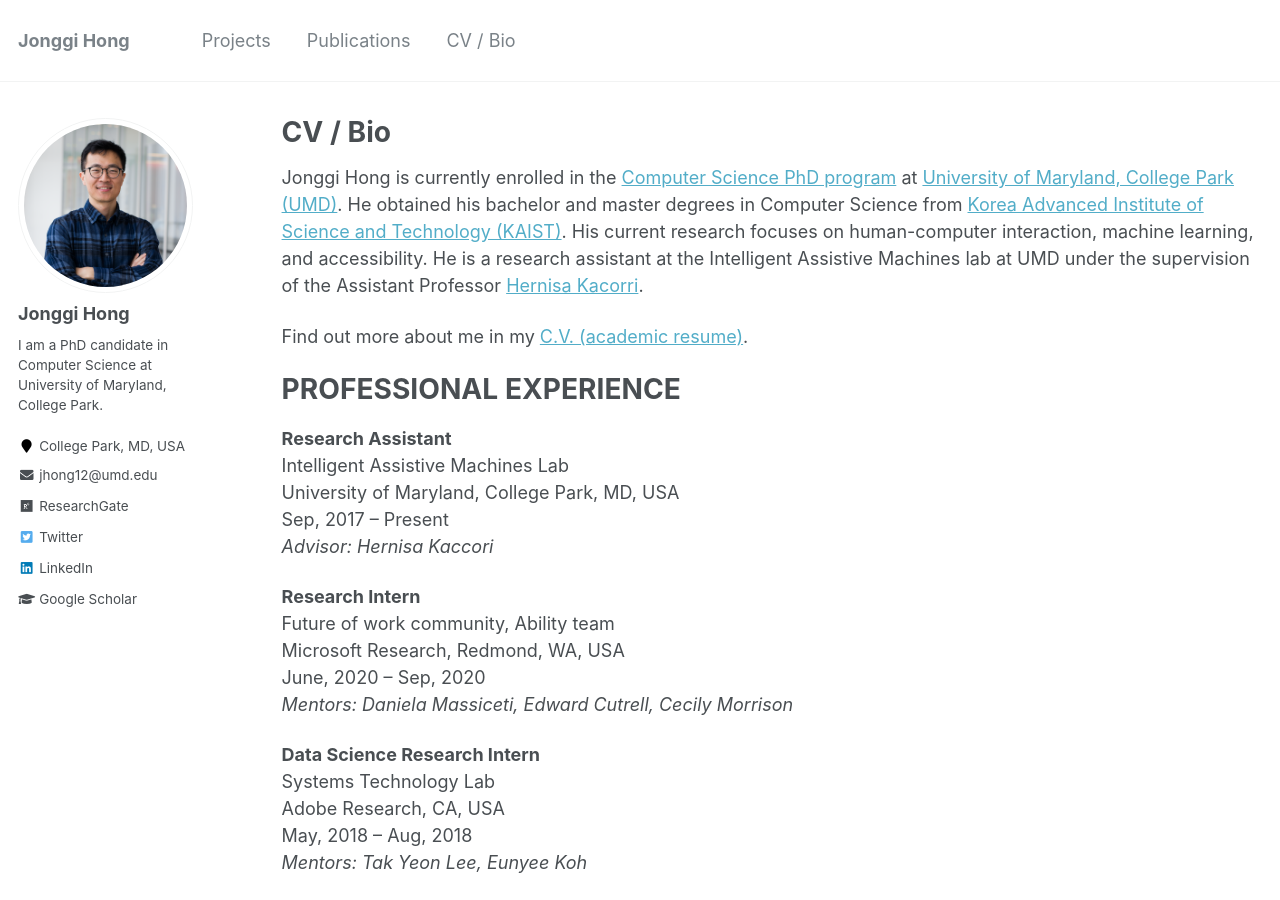
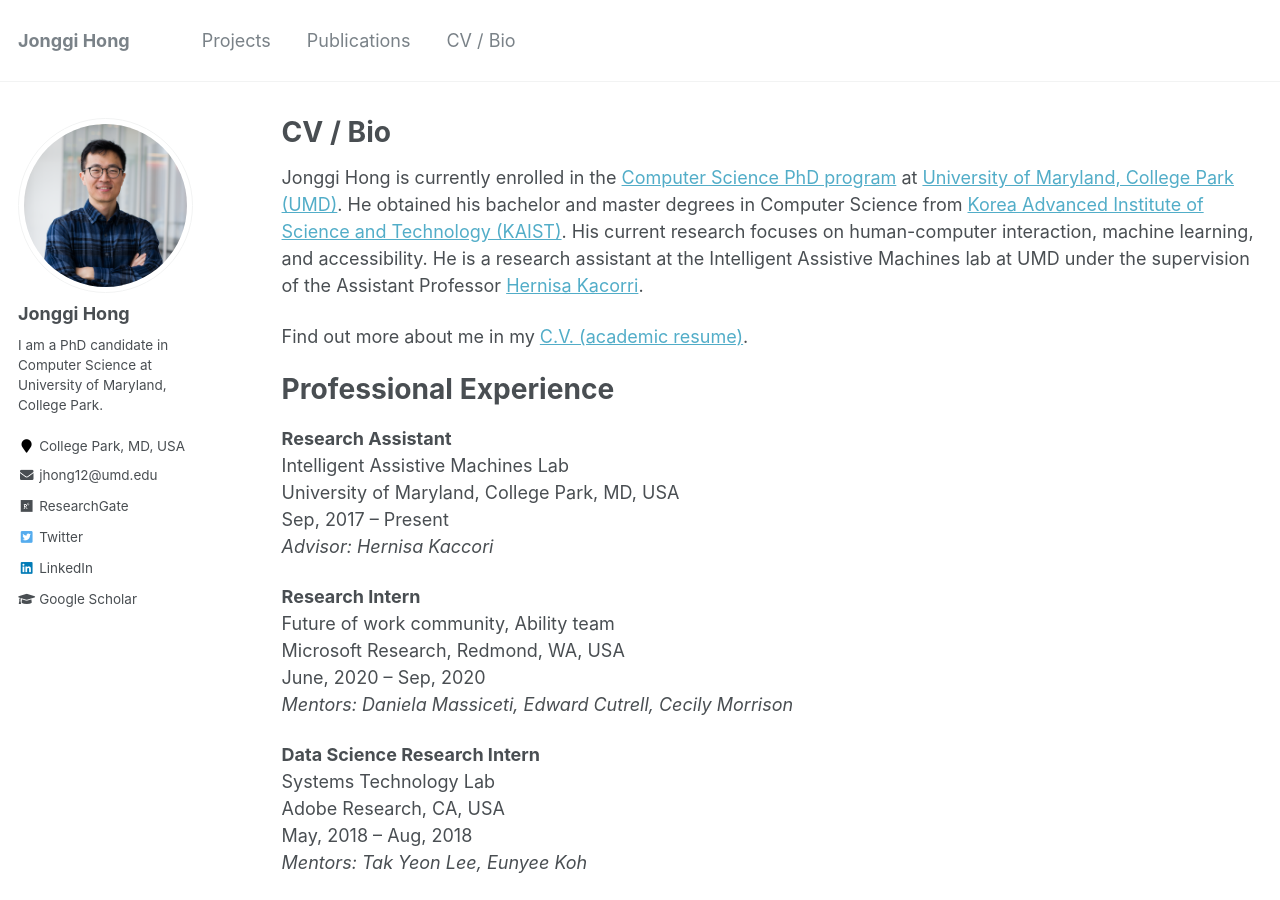
Before and after one commit to jonggi/jonggi.github.io, a Jekyll site: the page built from biocv.md, in a window 1280 px wide and 900 px high. Built offline with Jekyll 4.4.1, drawn with Linux system fonts in a browser that asks for light colours.

Commit message:
update after meeting - in progress

```diff
--- a/biocv.md
+++ b/biocv.md
@@ -16,7 +16,7 @@ He is a research assistant at the Intelligent Assistive Machines lab at UMD unde
 
 Find out more about me in my [C.V. (academic resume)](../CV_JonggiHong.pdf).
 
-# PROFESSIONAL EXPERIENCE
+# Professional Experience
 
 **Research Assistant**<br>
 Intelligent Assistive Machines Lab <br>
```
